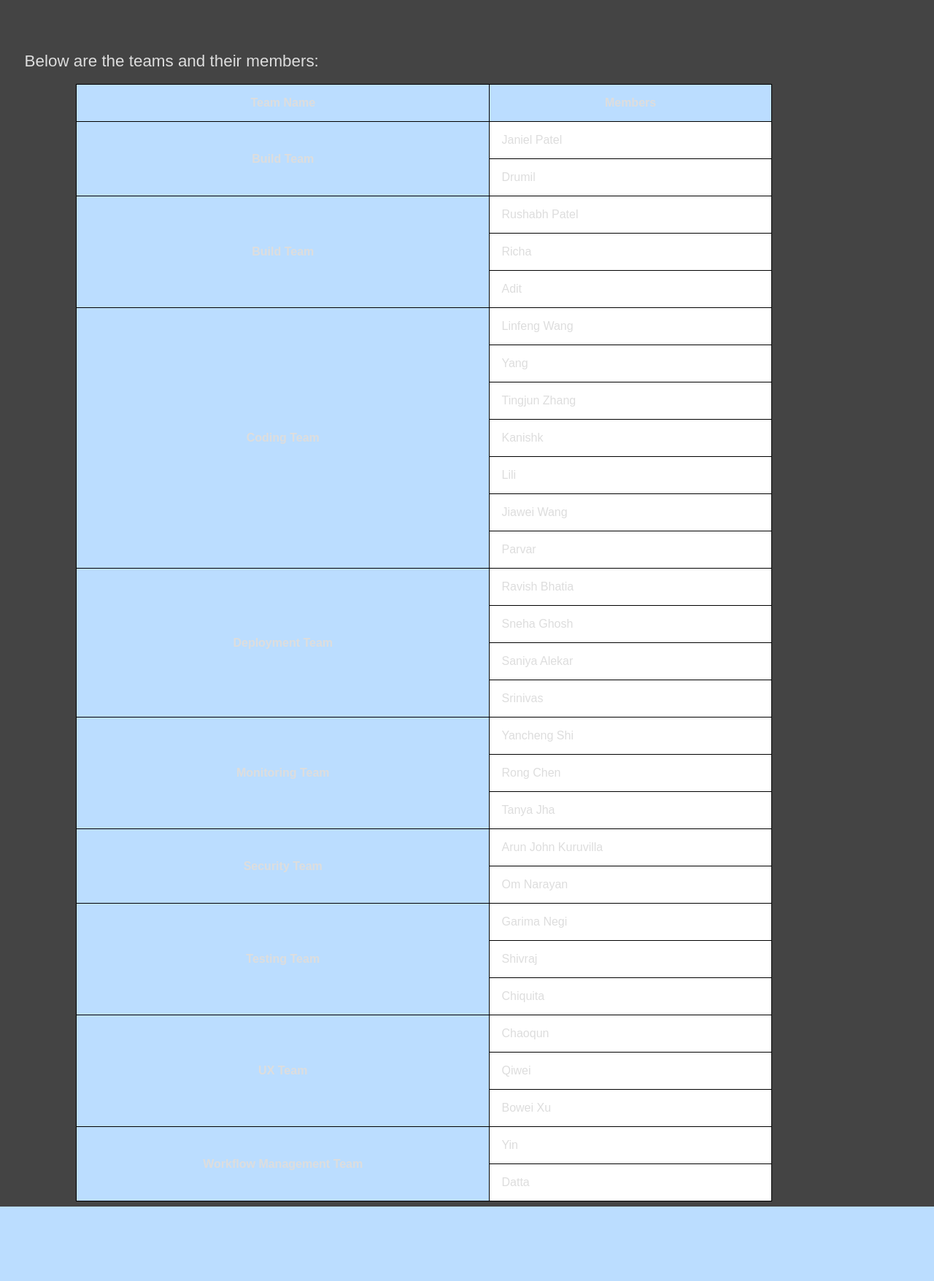
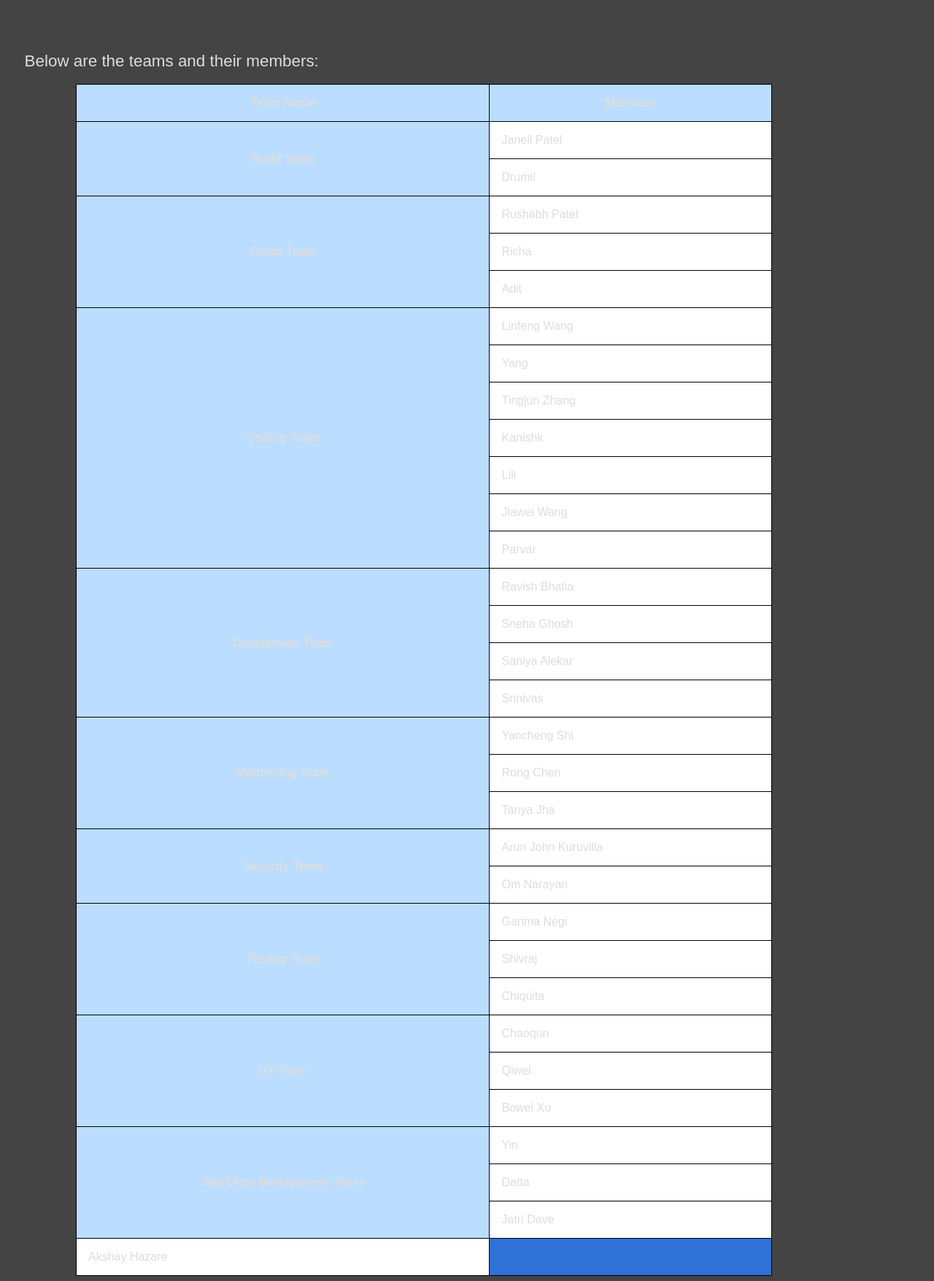
Before and after one commit to YangLou1/TheDevOpsCourse, a Django app: template devops/templates/TeamsTable.html in a window 1280 px wide. Shown: the part 206-1961 px from the top of the page at 73% size. Before the commit the page ends 1859 px from the top, so only its background shows below. Run offline with Django 3.2, Linux system fonts and the light colour scheme; the template is opened without the code that fills it, so the values that code supplies are empty.

Commit message:
Rebuilt from DevOps site.

```diff
--- a/devops/templates/TeamsTable.html
+++ b/devops/templates/TeamsTable.html
@@ -17,13 +17,13 @@
               </tr>
               <tr>
                 <th rowspan="2">Build Team</th>
-                <td>Janiel Patel</td>
+                <td>Janeil Patel</td>
               </tr>
               <tr>
                 <td>Drumil</td>
               </tr>
               <tr>
-                <th rowspan="3">Build Team</th>
+                <th rowspan="3">Cloud Team</th>
                 <td>Rushabh Patel</td>
               </tr>
               <tr>
@@ -117,7 +117,12 @@
               <tr>
                 <td>Datta</td>
               </tr>
-
+               <tr>
+                <td>Jatri Dave</td>
+              </tr>
+              <tr>
+                <td>Akshay Hazare</td>
+              </tr>
 
 
             </table>
```
